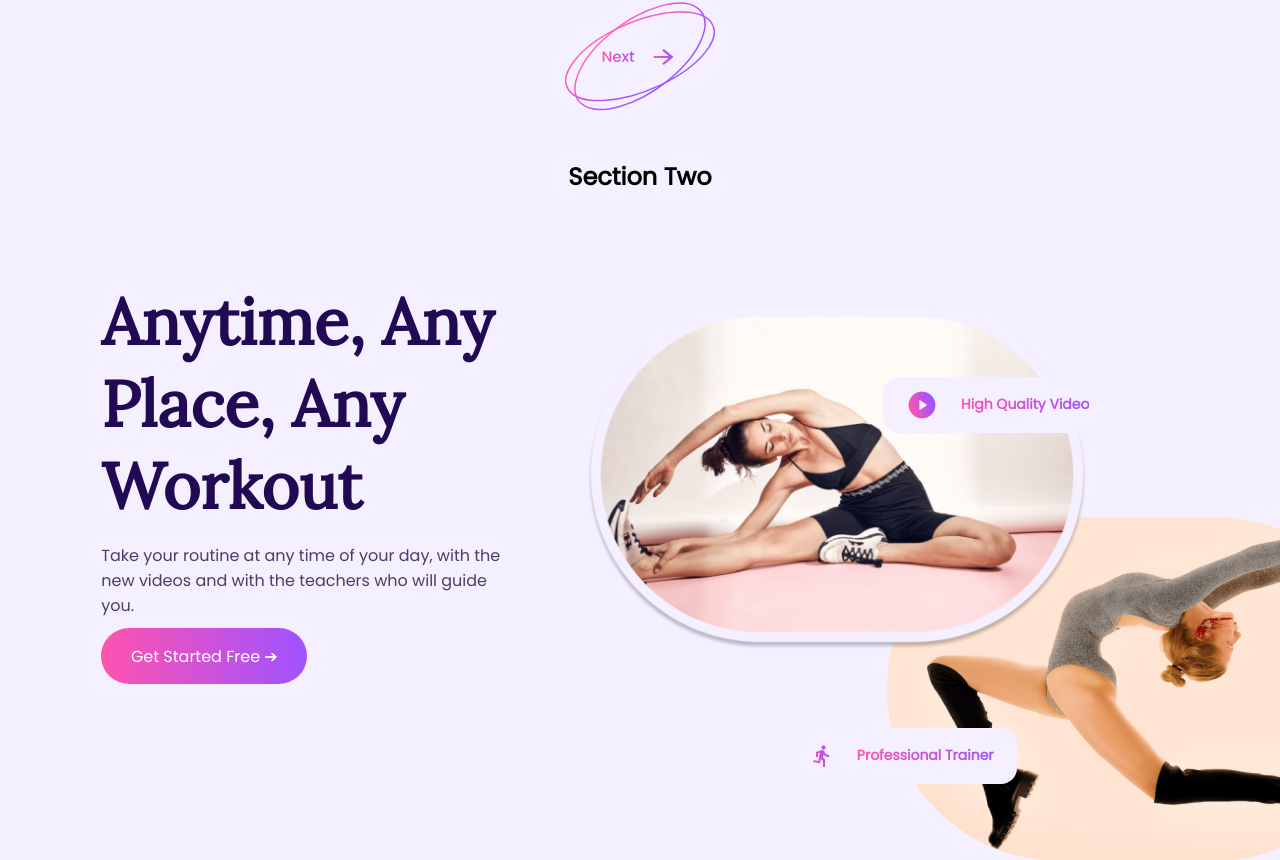
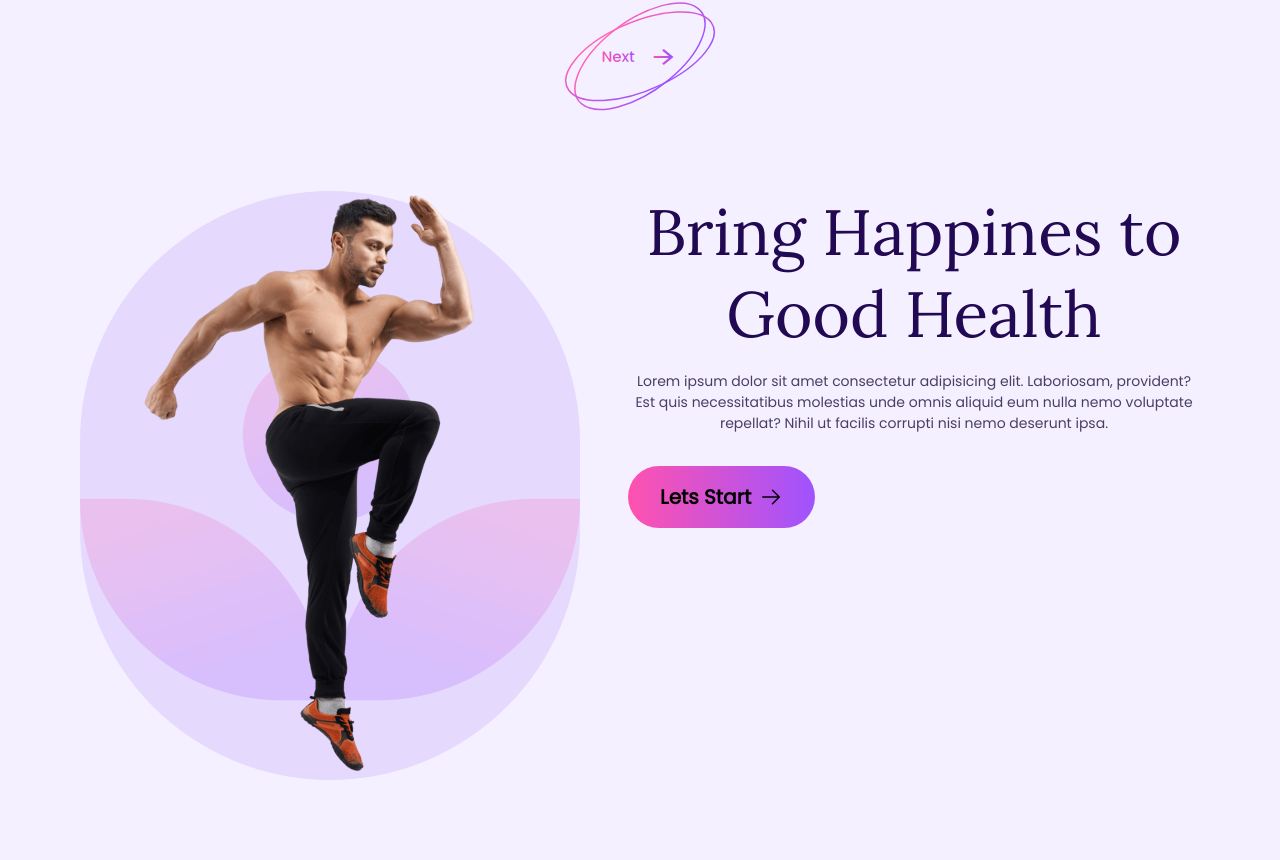
Before and after one commit to JPBM135/co-op-yoga-website, a Next.js app: page / in a window 1280 px wide. Shown: the part 1764-2624 px from the top of the page. Built offline with nearby package versions, Linux system fonts and the light colour scheme.

Commit message:
section two almost finished

```diff
--- a/app/components/SectionOne/SectionOne.tsx
+++ b/app/components/SectionOne/SectionOne.tsx
@@ -23,7 +23,6 @@ export function SectionOne() {
       </div>
 
       <div className={style.text}>
-        Joao eh gay
         Lorem ipsum dolor sit amet consectetur adipisicing elit. Laboriosam, provident? Est quis necessitatibus molestias unde omnis aliquid eum nulla nemo voluptate repellat? Nihil ut facilis corrupti nisi nemo deserunt ipsa.
       </div>
 
--- a/app/components/SectionTwo/SectionTwo.tsx
+++ b/app/components/SectionTwo/SectionTwo.tsx
@@ -1,7 +1,26 @@
+import Image from "next/image";
+import style from "./sectionTwo.module.css";
+import health_fitness from "./health_fitness.png";
+import { ArrowRight } from "@phosphor-icons/react";
 export function SectionTwo() {
   return (
-    <section>
-      <h2>Section Two</h2>
+    <section className={style.section}>
+
+      <div className={style.image}>
+        <Image src={health_fitness} alt="health and fitness" />
+      </div>
+
+      <div className={style.container}>
+        <h1 className={style.title}>
+        Bring Happines to Good Health
+        </h1>
+        <p className={style.text}>
+          Lorem ipsum dolor sit amet consectetur adipisicing elit. Laboriosam, provident? Est quis necessitatibus molestias unde omnis aliquid eum nulla nemo voluptate repellat? Nihil ut facilis corrupti nisi nemo deserunt ipsa.
+        </p>
+          <button className={style.button}>
+           Lets Start<ArrowRight size={24} />
+          </button>
+      </div>
     </section>
   );
 }
--- a/app/components/SectionTwo/sectionTwo.module.css
+++ b/app/components/SectionTwo/sectionTwo.module.css
@@ -0,0 +1,41 @@
+.section {
+    display: flex;
+    text-align: center;
+    padding: 2rem;
+    gap: 3rem;
+}
+.image {
+    width: 100%;
+    height: auto;
+    border-radius: 9999px;
+    margin-bottom: 2rem;
+    background-color: var(--first-color-light);
+}
+.title {
+    font-family: "Lora", serif;
+    font-weight: 300;
+    font-size: var(--font-bigger);
+    color: var(--title-color);
+    margin-bottom: 1rem;
+    width: 100%;
+}
+.text {
+    font-size: var(--font-small);
+    color: var(--text-color);
+    margin-bottom: 2rem;
+    width: 100%;
+    height: auto;
+}
+.button {
+    display: flex;
+    align-items: center;
+    gap: 0.5rem;
+    padding: 1rem 2rem;
+    border: none;
+    font-size: var(--font-h3);
+    font-weight: 700;
+    background-color: var(--body-color);
+    transition: 0.3s;
+    border-radius: 9999px;
+    background: linear-gradient(90deg, var(--gradient-start), var(--gradient-end));
+}
```
Also changed, not shown: app/components/SectionTwo/health_fitness.png (added).
